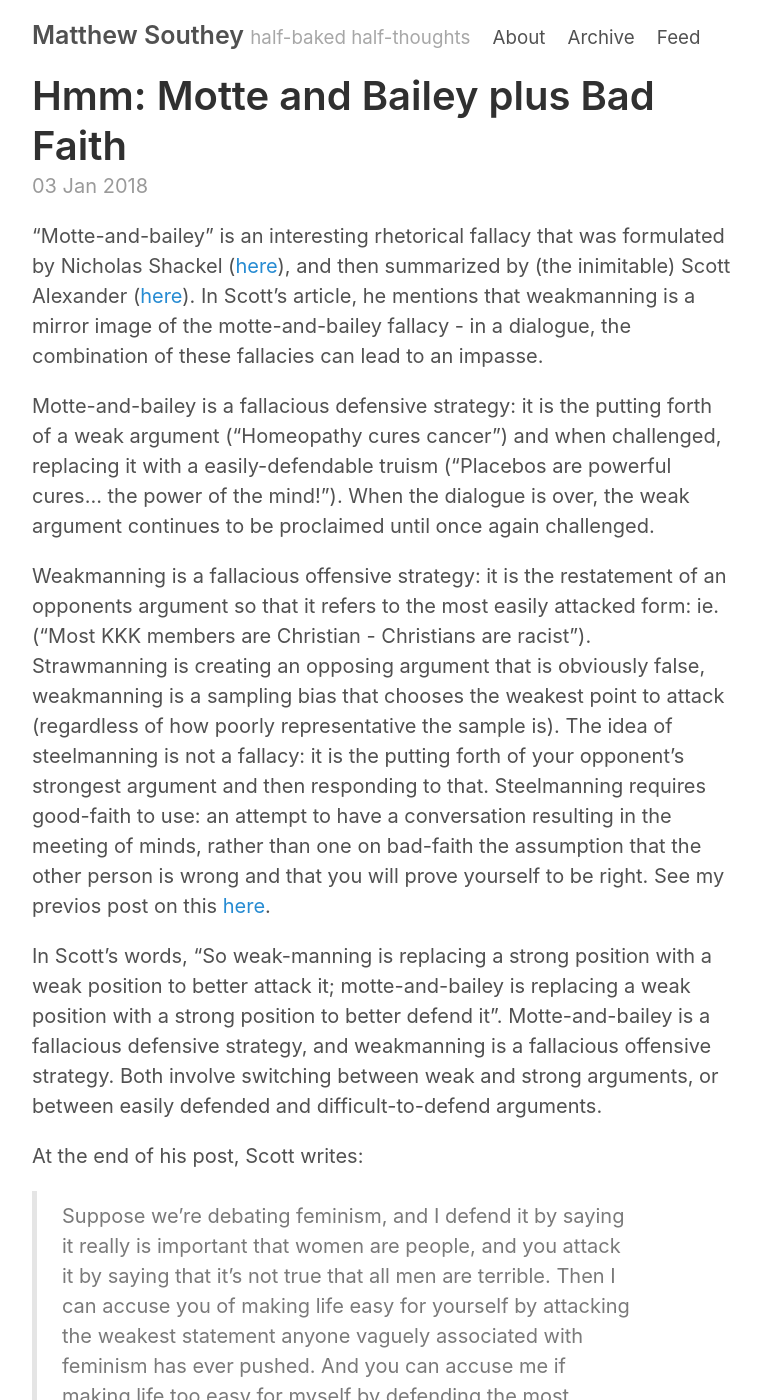
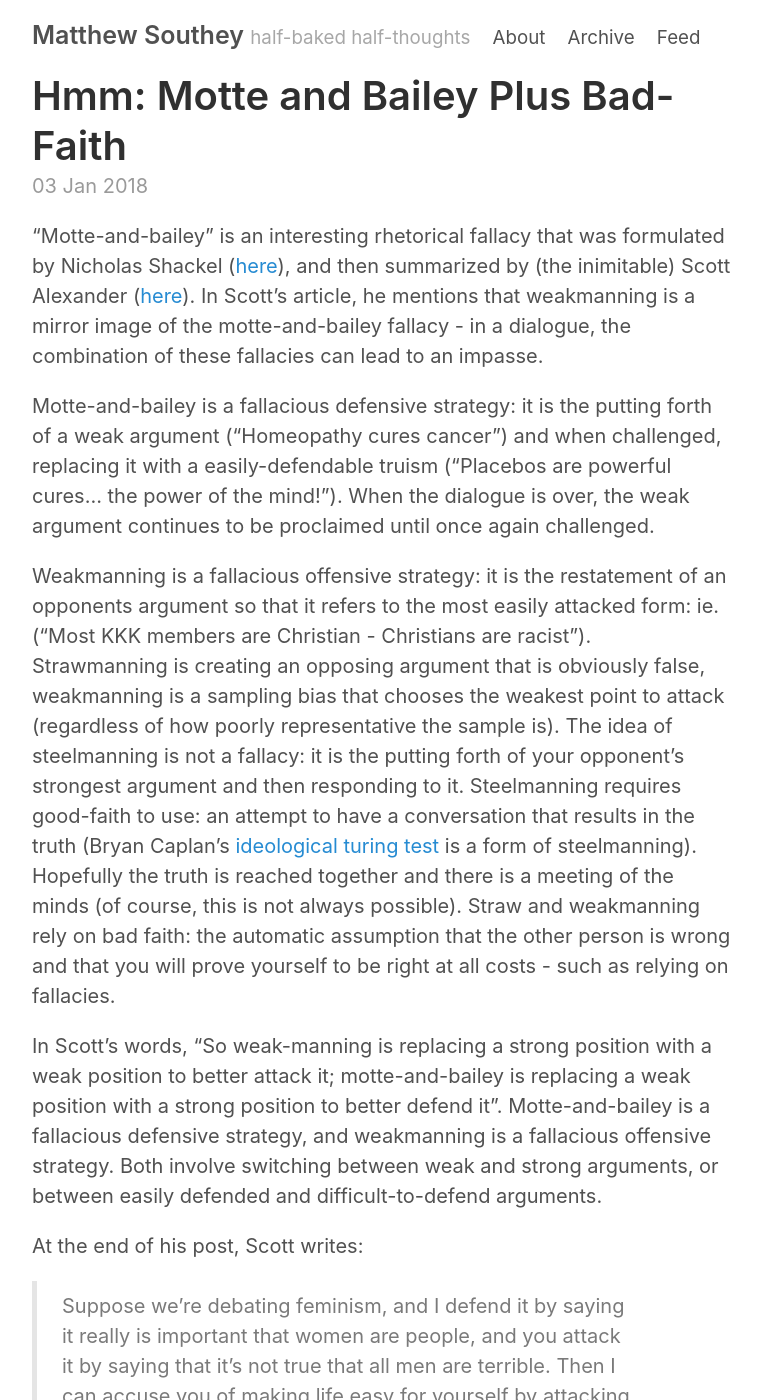
Before and after one commit to matthewsouthey/matthewsouthey.github.io, a Jekyll site: the page built from _posts/2018-01-03-motte-and-bailey.md, in a window 1280 px wide and 1400 px high. Shown: the whole window, without its empty margins (258-1018 px from the left). Built offline with Jekyll 4.4.1, drawn with Linux system fonts in a browser that asks for light colours; our own code applies the rules of GitHub Pages for plain Markdown files; comment, search, counter and statistics services are not loaded; some of the changed text lies outside the part shown.

Commit message:
Create 2018-01-03-motte-and-bailey.md

```diff
--- a/_posts/2018-01-03-motte-and-bailey.md
+++ b/_posts/2018-01-03-motte-and-bailey.md
@@ -1,13 +1,13 @@
 ---
 published: true
-title: 'Hmm: Motte and Bailey plus Bad Faith'
+title: 'Hmm: Motte and Bailey Plus Bad-Faith'
 comments: true
 ---
 “Motte-and-bailey” is an interesting rhetorical fallacy that was formulated by Nicholas Shackel ([here](https://philpapers.org/archive/SHATVO-2.pdf)), and then summarized by (the inimitable) Scott Alexander ([here](http://slatestarcodex.com/2014/11/03/all-in-all-another-brick-in-the-motte/)). In Scott’s article, he mentions that weakmanning is a mirror image of the motte-and-bailey fallacy - in a dialogue, the combination of these fallacies can lead to an impasse.
 
 Motte-and-bailey is a fallacious defensive strategy: it is the putting forth of a weak argument ("Homeopathy cures cancer") and when challenged, replacing it with a easily-defendable truism ("Placebos are powerful cures... the power of the mind!"). When the dialogue is over, the weak argument continues to be proclaimed until once again challenged.
 
-Weakmanning is a fallacious offensive strategy: it is the restatement of an opponents argument so that it refers to the most easily attacked form: ie. ("Most KKK members are Christian - Christians are racist"). Strawmanning is creating an opposing argument that is obviously false, weakmanning is a sampling bias that chooses the weakest point to attack (regardless of how poorly representative the sample is). The idea of steelmanning is not a fallacy: it is the putting forth of your opponent's strongest argument and then responding to that. Steelmanning requires good-faith to use: an attempt to have a conversation resulting in the meeting of minds, rather than one on bad-faith the assumption that the other person is wrong and that you will prove yourself to be right. See my previos post on this [here](https://matthewsouthey.com/2017/09/22/conflict-agreement.html).
+Weakmanning is a fallacious offensive strategy: it is the restatement of an opponents argument so that it refers to the most easily attacked form: ie. ("Most KKK members are Christian - Christians are racist"). Strawmanning is creating an opposing argument that is obviously false, weakmanning is a sampling bias that chooses the weakest point to attack (regardless of how poorly representative the sample is). The idea of steelmanning is not a fallacy: it is the putting forth of your opponent's strongest argument and then responding to it. Steelmanning requires good-faith to use: an attempt to have a conversation that results in the truth (Bryan Caplan's [ideological turing test](http://econlog.econlib.org/archives/2011/06/the_ideological.html) is a form of steelmanning). Hopefully the truth is reached together and there is a meeting of the minds (of course, this is not always possible). Straw and weakmanning rely on bad faith: the automatic assumption that the other person is wrong and that you will prove yourself to be right at all costs - such as relying on fallacies.
 
 In Scott's words, "So weak-manning is replacing a strong position with a weak position to better attack it; motte-and-bailey is replacing a weak position with a strong position to better defend it". Motte-and-bailey is a fallacious defensive strategy, and weakmanning is a fallacious offensive strategy. Both involve switching between weak and strong arguments, or between easily defended and difficult-to-defend arguments.
 
```
Also changed, not shown: other parts of _posts/2018-01-03-motte-and-bailey.md (+1 -1 lines).
